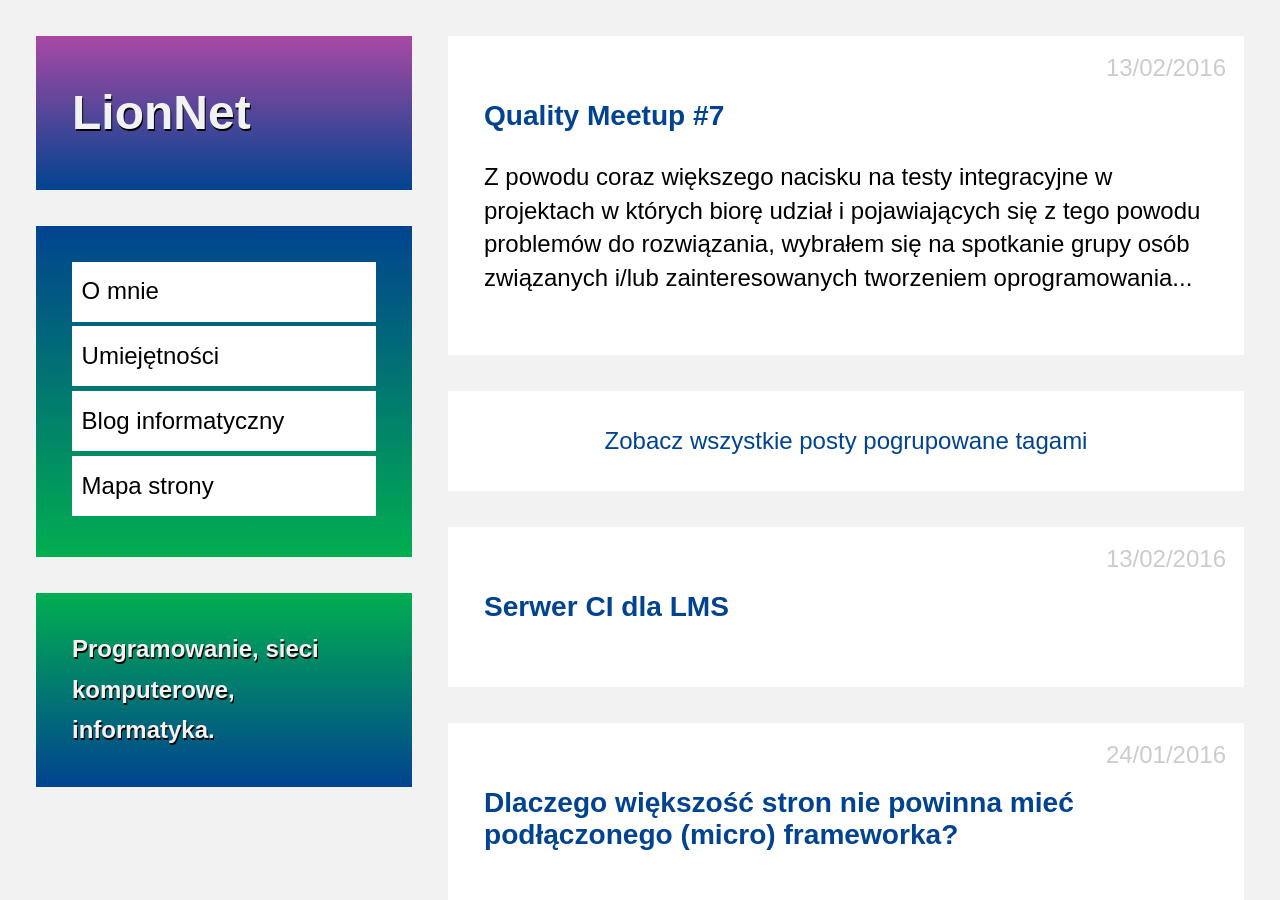
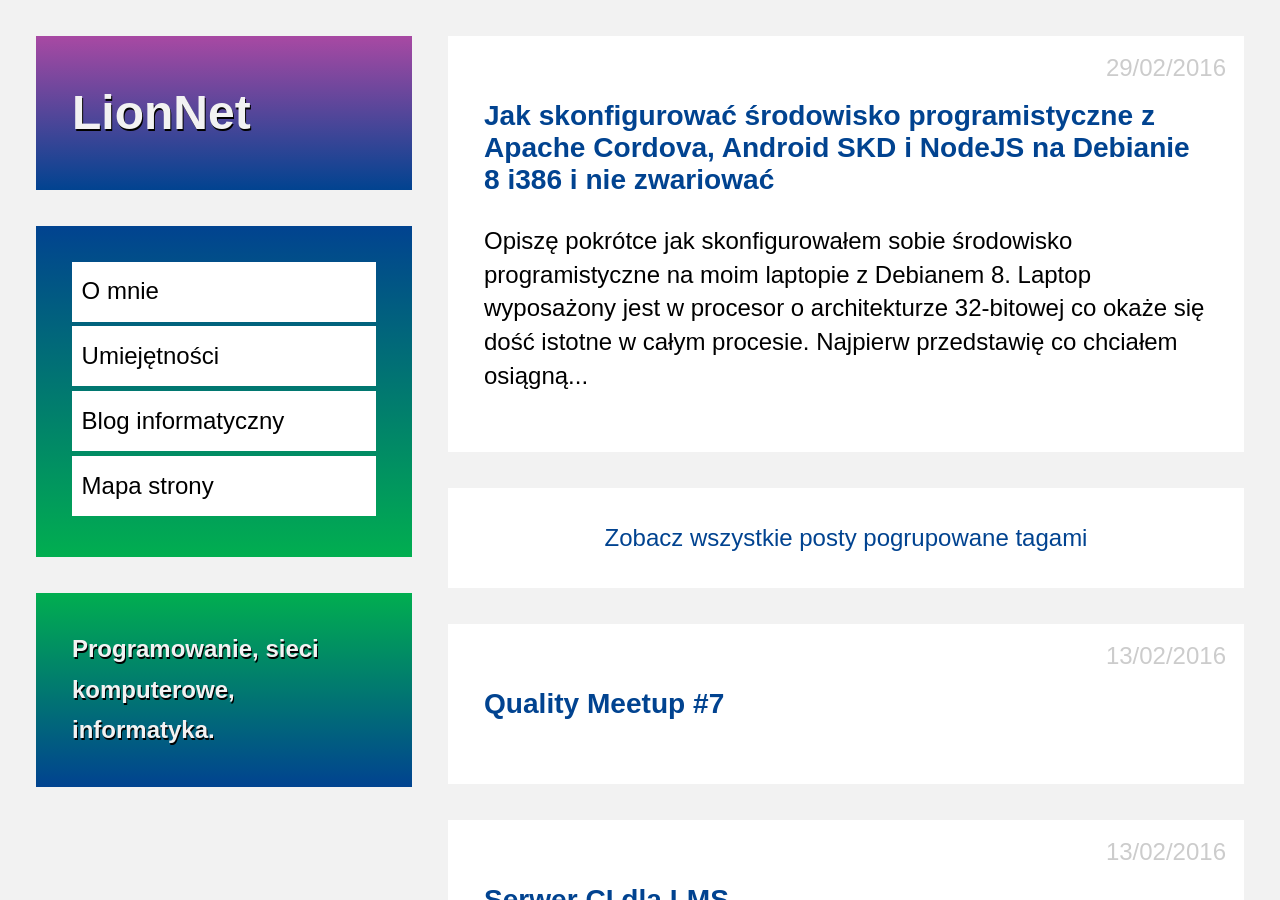
Before and after one commit to maciejlew/maciejlew.github.io, a Jekyll site: the page built from pages/blog.md, in a window 1280 px wide and 900 px high. Built offline with Jekyll 4.4.1, drawn with Linux system fonts in a browser that asks for light colours; some of the changed lines change nothing that is shown.

Commit message:
Adds post 'Jak skonfigurować środowisko programistyczne z Apache Cordova, Android SKD i NodeJS na Debianie 8 i386 i nie zwariować'

```diff
--- a/_includes/acronyms.md
+++ b/_includes/acronyms.md
@@ -33,3 +33,9 @@
 *[ŚKUP]: Śląska Karta Usług Publicznych
 *[LXC]: Linux Containers
 *[OS]: Operating System
+*[JS]: JavaScript
+*[IDE]: Integrated Development Environment
+*[SDK]: Software Development Kit
+*[CPU]: Central Processing Unit
+*[BIOS]: Basic Input/Output System
+*[KVM]: Kernel-based Virtual Machine
--- /dev/null
+++ b/_posts/2016-02-29-jak-skonfigurowac-srodowisko-programistyczne-z-apache-cordova-android-sdk-i-nodejs-na-debianie-8-i386-i-nie-zwariowac.md
@@ -0,0 +1,120 @@
+---
+layout: post
+title: "Jak skonfigurować środowisko programistyczne z Apache Cordova, Android SKD i NodeJS na Debianie 8 i386 i nie zwariować"
+date: 2016-02-29 18:00:00
+description: "Opis konfiguracji środowiska składającego się z Apache Cordova, Android SDK i NodeJS na 32-bitowym Debianie"
+keywords: "apache cordova, nodejs, środowisko programistyczne, debian, wirtualizacja"
+tags:
+- JS
+---
+
+Opiszę pokrótce jak skonfigurowałem sobie środowisko programistyczne na moim
+laptopie z Debianem 8. Laptop wyposażony jest w procesor o architekturze 32-bitowej
+co okaże się dość istotne w całym procesie.
+
+Najpierw przedstawię co chciałem osiągnąć:
+
+ * Apache Cordova
+ * Android SDK
+ * NodeJS
+ * Netbeans IDE
+
+Zaczynamy od pobrania i instalacji NodeJS oraz Android SDK. W repozytorium
+Debiana jest obecnie dostępna nieaktualna, zabugowana, wersja NodeJS pozostaje
+więc jedynie kompilacja ze źródeł. Dodatkowo, nie chcę aby NodeJS był zainstalowany
+globalnie, a jedynie dla mojego użytkownika. Jak się okazuje, dla architektury
+32-bitowej w
+[Android Platform Tools w wersji 23.1+ występuje bug](http://stackoverflow.com/a/34219845)
+- należy zrobić "downgrade".
+
+    mkdir -p ~/local/src
+    cd ~/local/src
+    wget https://nodejs.org/dist/v4.3.1/node-v4.3.1.tar.gz
+    wget http://dl.google.com/android/android-sdk_r24.4.1-linux.tgz
+    wget https://dl-ssl.google.com/android/repository/platform-tools_r23.0.1-linux.zip
+    tar -zxf node-v4.3.1.tar.gz
+    tar -zxf android-sdk_r24.4.1-linux.tgz
+    unzip platform-tools_r23.0.1-linux.zip
+    cd ~/local/src/node-v4.3.1
+    ./configure --prefix=~/local
+    make
+    make install
+    mv ~/local/src/android-sdk-linux ~/local/lib
+    mv ~/local/src/platform-tools ~/local/lib/android-sdk-linux
+    echo 'export PATH=$HOME/local/bin:$PATH' >> ~/.bashrc
+    echo 'export PATH=$HOME/local/lib/android-sdk-linux/tools:$PATH' >> ~/.bashrc
+    echo 'export PATH=$HOME/local/lib/android-sdk-linux/platform-tools:$PATH' >> ~/.bashrc
+
+W tym momencie można się przelogować aby nowe polecenia stały się widoczne w systemie.
+
+Teraz możemy doinstalować potrzebne komponenty, pamiętając aby przypadkiem nie
+zrobić aktualizacji platform-tools:
+
+    android sdk
+
+Tworzymy wirtualne urządzenie:
+
+    android avd
+
+Możemy teraz doinstalować Apache Cordova:
+
+    npm install -g cordova
+
+Tworzymy przykładowy projekt:
+
+    cd ~/projects/
+    cordova create test
+    cd test
+    cordova platform add android
+    cordova run android
+
+Prawdopodobnie otrzymamy komunikat jak poniżej:
+
+> Either one will allow you to use the 32-bit binaries, but please be
+aware that these will disappear in a future Android SDK release.
+Consider moving to a 64-bit Linux system before that happens.
+
+Aby się go pozbyć robimy taki trik:
+
+    echo 'export ANDROID_EMULATOR_FORCE_32BIT=true' >> ~/.bashrc
+    export ANDROID_EMULATOR_FORCE_32BIT=true
+
+Próbujemy ponownie, możemy zobaczyć coś takiego:
+
+> emulator: ERROR: x86 emulation currently requires hardware acceleration!
+Please ensure KVM is properly installed and usable.
+CPU acceleration status: KVM is not installed on this machine (/dev/kvm is missing).
+
+Instalujemy potrzebne do wirtualizacji paczki:
+
+    aptitude install qemu-kvm libvirt-bin
+
+Jeśli nadal widzimy powyższy komunikat może to oznaczać że wirtualizacja jest
+wyłączona z poziomu BIOS lub że procesor wcale nie wspiera wirtualizacji.
+
+Uruchamiamy ponownie maszynę i w BIOS szukamy odpowiedniej opcji, w okolicach
+ustawień związanych z CPU.
+
+Po ponownym uruchomieniu komputera polecenie *cordova run android* powinno zadziałać.
+Jeśli się tak nie stało i nadal otrzymujemy komunikaty związane z KVM warto
+posłużyć się jednym z poniższych poleceń w celu sprawdzenia co jest grane:
+
+    sudo ls -l /dev/kvm
+    egrep '(vmx|svm)' /proc/cpuinfo
+    sudo systemctl status libvirtd.service
+    sudo dmesg | grep kvm
+
+Na tym etapie mamy już wszystko potrzebne do uruchomienia projektu, pozostaje
+skonfigurowanie IDE.
+
+Niestety Netbeans 8.1 nie może poradzić sobie z odnalezieniem Apache Cordova
+i nie znalazłem żadnego rozwiązania tego problemu. NodeJS oraz NPM można natomiast
+skonfigurować wybierając w NB opcję "Tools > Options > HTML/JS > NodeJS".
+
+Mam nadzieję że ten opis pomoże osobom zainteresowanym programowaniem urządzeń
+mobilnych w konfiguracji swojego środowiska. Ilość trudności jakie napotkałem
+podczas uruchamiania tego zestawu narzędzi popchnął mnie do refleksji, że czasy
+procesorów 32 bitowych powoli mijają i niebawem, chcąc nie chcąc, trzeba będzie
+się przesiąść na ich następców, choćby po to aby odpalić sobie jakieś SDK...
+
+{% include acronyms.md %}
--- a/pages/map.md
+++ b/pages/map.md
@@ -24,6 +24,7 @@ redirect_from: /map/
  * [Umiejętności](../umiejetnosci)
  * [Kontakt](../kontakt)
  * [Blog informatyczny](../blog)
+   * [Jak skonfigurować środowisko programistyczne z Apache Cordova, Android SKD i NodeJS na Debianie 8 i386 i nie zwariować](../2016/02/29/jak-skonfigurowac-srodowisko-programistyczne-z-apache-cordova-android-sdk-i-nodejs-na-debianie-8-i386-i-nie-zwariowac.html)
    * [Quality Meetup #7](../2016/02/13/quality-meetup-7.html)
    * [Serwer CI dla LMS](../2016/02/13/konfiguracja-serwera-ci-dla-lms.html)
    * [Dlaczego większość stron nie powinna mieć podłączonego (micro) frameworka?](../2016/01/24/dlaczego-wiekszosc-stron-nie-powinna-miec-podlaczonego-micro-frameworka.html)
```
